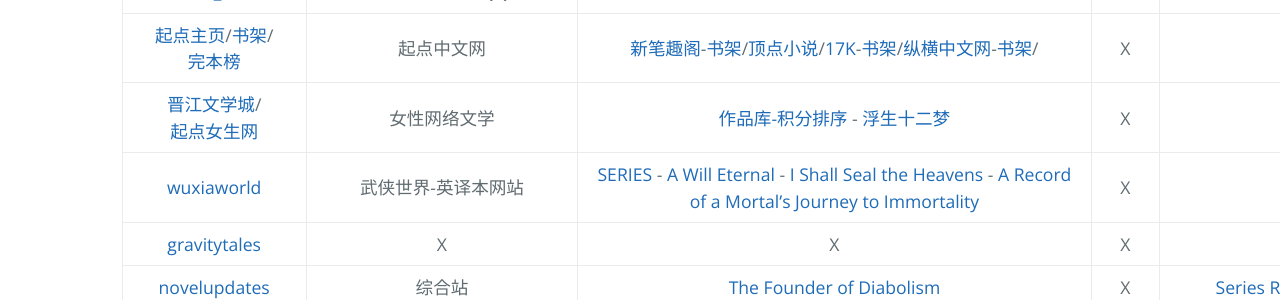
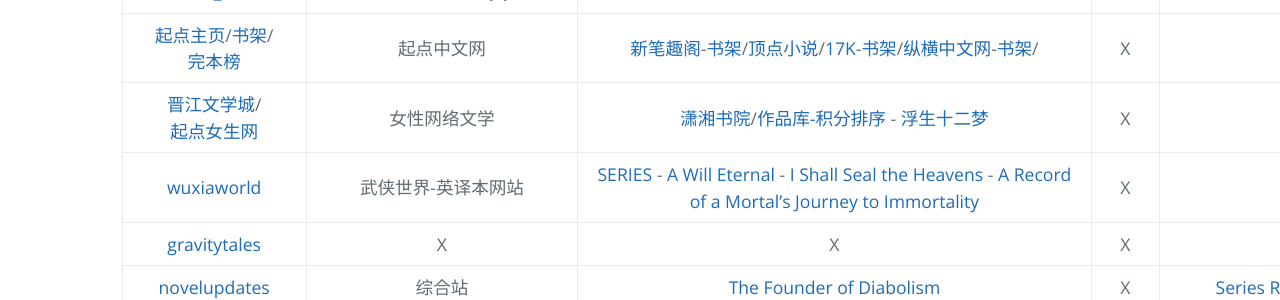
Before and after one commit to AmbroseRen/test, a Jekyll site: the page built from Library/Novel.md, in a window 1280 px wide. Shown: the part 281-581 px from the top of the page. Built offline with Jekyll 4.4.1, drawn with Linux system fonts in a browser that asks for light colours; our own code applies the rules of GitHub Pages for plain Markdown files; the repository's description, which GitHub fills in, is left out.

Commit message:
Update Novel.md

```diff
--- a/Library/Novel.md
+++ b/Library/Novel.md
@@ -10,7 +10,7 @@
 |:---:|:---:|:---:|:---:|:---:|
 | [Novel_2012](Novel/Q_bookmarks_2021_5_22.html) | 可下载此页书签导入QQ浏览器 | X | X | X |
 | [起点主页](https://www.qidian.com/search)/[书架](https://my.qidian.com/bookcase/)/[完本榜](https://www.qidian.com/finish/) | 起点中文网 | [新笔趣阁](https://www.xbiquge.la/xiaoshuodaquan/)-[书架](https://www.xbiquge.la/modules/article/bookcase.php)/[顶点小说](https://www.booktxt.net/xiaoshuodaquan/)/[17K](https://search.17k.com/search.xhtml?c.q=)-[书架](https://user.17k.com/www/bookshelf/)/[纵横中文网](http://search.zongheng.com/s?keyword=%E7%89%B9%E6%88%98%E4%B9%8B%E7%8E%8B)-[书架](http://home.zongheng.com/bookshelf)/[]() | X | X |
-| [晋江文学城](http://www.jjwxc.net/)/[起点女生网](https://www.qdmm.com/) | 女性网络文学 | [作品库-积分排序](http://www.jjwxc.net/bookbase_slave.php?orderstr=2) - [浮生十二梦](http://www.jjwxc.net/onebook.php?novelid=1267798) | X | X |
+| [晋江文学城](http://www.jjwxc.net/)/[起点女生网](https://www.qdmm.com/) | 女性网络文学 | [潇湘书院](https://www.xxsy.net/)/[作品库-积分排序](http://www.jjwxc.net/bookbase_slave.php?orderstr=2) - [浮生十二梦](http://www.jjwxc.net/onebook.php?novelid=1267798) | X | X |
 | [wuxiaworld](https://www.wuxiaworld.com/) | 武侠世界-英译本网站 | [SERIES](https://www.wuxiaworld.com/novels) - [A Will Eternal](https://www.wuxiaworld.com/novel/a-will-eternal) - [I Shall Seal the Heavens](https://www.wuxiaworld.com/novel/i-shall-seal-the-heavens) - [A Record of a Mortal’s Journey to Immortality](https://www.wuxiaworld.com/novel/rmji) | X | X |
 | [gravitytales](https://www.gravitytales.cc/) | X | X | X | X |
 | [novelupdates](https://www.novelupdates.com/) | 综合站 | [The Founder of Diabolism](https://www.novelupdates.com/series/the-founder-of-diabolism/) | X | [Series Ranking-CN](https://www.novelupdates.com/series-ranking/?rank=popmonth&org=495&rl=100) |
```
